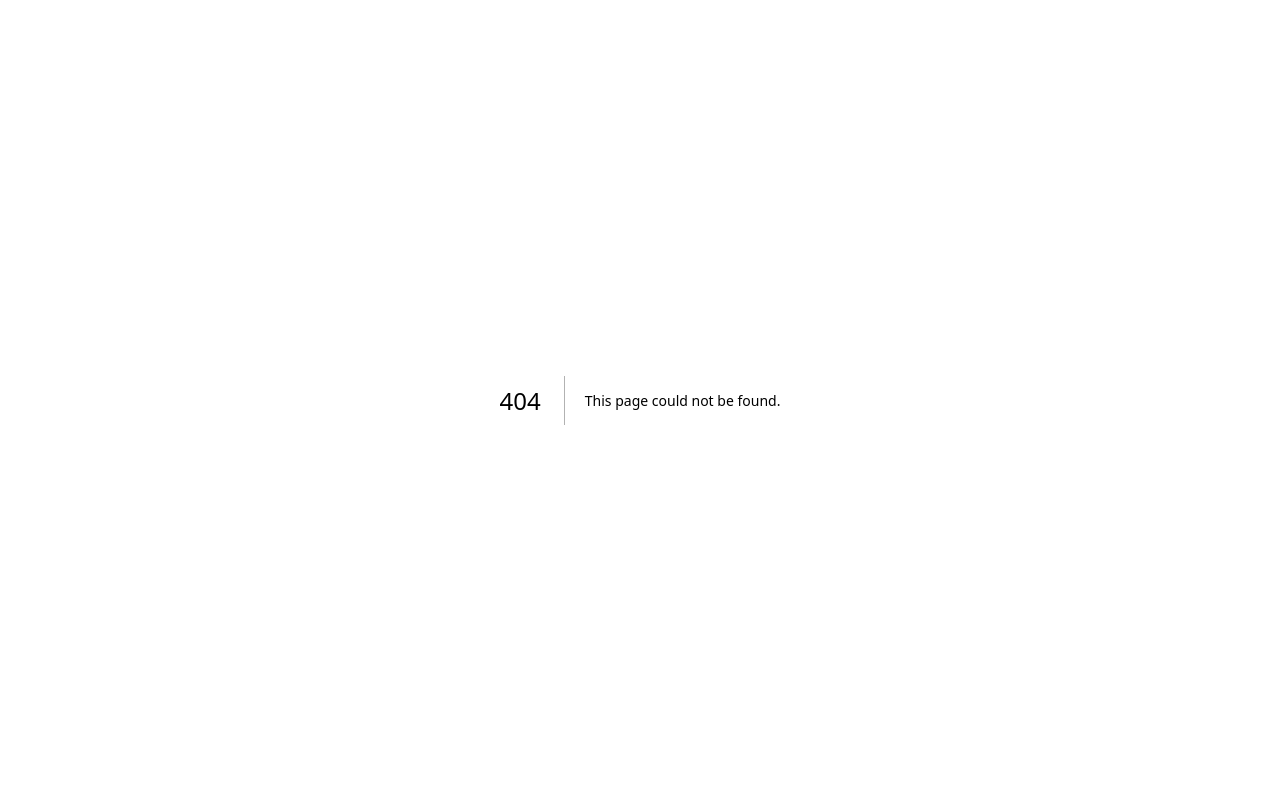
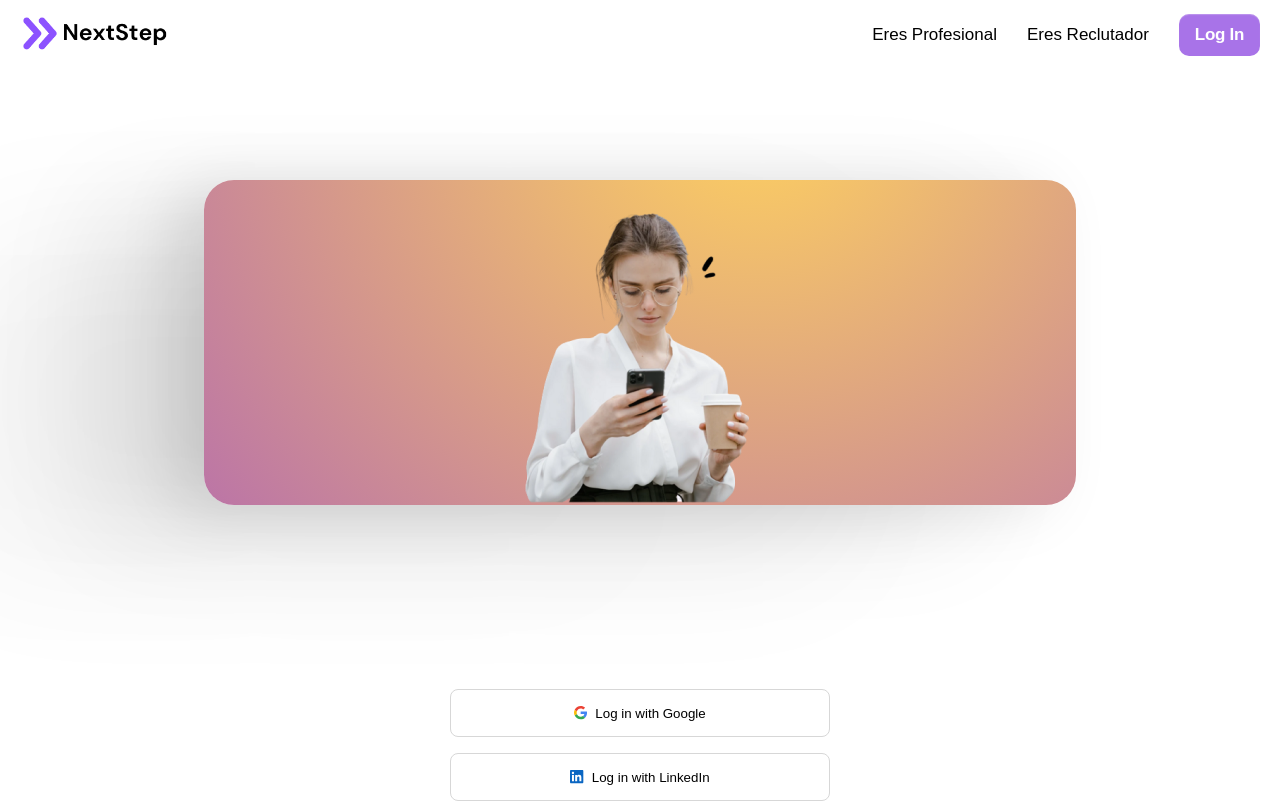
Before and after one commit to GabrielRuizVarela/next-step, a Next.js app: page /login in a window 1280 px wide. Before the commit this address had no page. Shown: the top 803 px of the page. Built offline with nearby package versions, Linux system fonts and the light colour scheme.

Commit message:
Added Login page

```diff
--- a/components/Navbar.tsx
+++ b/components/Navbar.tsx
@@ -3,11 +3,13 @@ import { Outfit } from '../pages/_app';
 import Button from './Button';
 import styles from '@/styles/Home.module.css';
 import Image from 'next/image';
+import Link from 'next/link';
 import React from 'react';
 
 const Navbar = () => (
   <nav className={styles.navbar}>
     <div className={styles.navbar__logo}>
+      <Link href="/">
         <Image
           src={bigLogo}
           alt="logo"
@@ -21,15 +23,14 @@ const Navbar = () => (
           width={280}
           height={280}
         />
+      </Link>
     </div>
     <div className={styles.navbar__links}>
-      <a href="#" className={Outfit.className}>
-        Eres Profesional
-      </a>
-      <a href="#" className={Outfit.className}>
-        Eres Reclutador
-      </a>
+      <div className={Outfit.className}>Eres Profesional</div>
+      <div className={Outfit.className}>Eres Reclutador</div>
+      <Link href="/login">
         <Button>Log In</Button>
+      </Link>
     </div>
   </nav>
 );
--- /dev/null
+++ b/pages/login/index.tsx
@@ -0,0 +1,105 @@
+import footerImg from '../../fonts/logo/Banner para LinkedIn marca personal rosa, lila, blanco.png';
+import logInGirlImage from '/public/login-girl.png';
+import Navbar from '@/components/Navbar';
+import styles from '@/styles/Login.module.css';
+import Head from 'next/head';
+import Image from 'next/image';
+import React, { SVGProps } from 'react';
+import logo from '../../fonts/logo/nextlogo.png';
+import useMediaQuery from './useMediaQuery';
+export default function LogIn() {
+  const isDesktop = useMediaQuery('(min-width: 768px)');
+
+  return (
+    <>
+      <Head>
+        <title>NextStep</title>
+        <meta name="description" content="Generated by create next app" />
+        <meta name="viewport" content="width=device-width, initial-scale=1" />
+        <link rel="icon" href="/favicon.ico" />
+      </Head>
+      <Navbar />
+      <main className={styles.main}>
+        <div className={styles.container}>
+          <div className={styles.rectangle}>
+            <Image
+              src={logInGirlImage}
+              alt="girl standing with a phone in her hand"
+            />
+          </div>
+        </div>
+        <div className={styles.button__container}>
+          <button className={styles.button}>
+            <LogosGoogleIcon />
+            Log in with Google
+          </button>
+          <button className={styles.button}>
+            <LogosLinkedinIcon />
+            Log in with LinkedIn
+          </button>
+        </div>
+      <footer>
+        {
+          isDesktop ? (
+            <Image src={footerImg} alt="NextStep logo"
+            style={{ width: "110%", objectFit: "cover" }}
+            />
+          ) : (
+            <Image src={logo} alt="NextStep logo"
+            height={100}
+            width={100}
+            style={{ objectFit: "cover" }}
+            />
+          )
+        }
+      </footer>
+      </main>
+    </>
+  );
+}
+
+export function LogosGoogleIcon(props: SVGProps<SVGSVGElement>) {
+  return (
+    <svg
+      xmlns="http://www.w3.org/2000/svg"
+      width="0.98em"
+      height="1em"
+      viewBox="0 0 256 262"
+      {...props}
+    >
+      <path
+        fill="#4285F4"
+        d="M255.878 133.451c0-10.734-.871-18.567-2.756-26.69H130.55v48.448h71.947c-1.45 12.04-9.283 30.172-26.69 42.356l-.244 1.622l38.755 30.023l2.685.268c24.659-22.774 38.875-56.282 38.875-96.027"
+      />
+      <path
+        fill="#34A853"
+        d="M130.55 261.1c35.248 0 64.839-11.605 86.453-31.622l-41.196-31.913c-11.024 7.688-25.82 13.055-45.257 13.055c-34.523 0-63.824-22.773-74.269-54.25l-1.531.13l-40.298 31.187l-.527 1.465C35.393 231.798 79.49 261.1 130.55 261.1"
+      />
+      <path
+        fill="#FBBC05"
+        d="M56.281 156.37c-2.756-8.123-4.351-16.827-4.351-25.82c0-8.994 1.595-17.697 4.206-25.82l-.073-1.73L15.26 71.312l-1.335.635C5.077 89.644 0 109.517 0 130.55s5.077 40.905 13.925 58.602l42.356-32.782"
+      />
+      <path
+        fill="#EB4335"
+        d="M130.55 50.479c24.514 0 41.05 10.589 50.479 19.438l36.844-35.974C195.245 12.91 165.798 0 130.55 0C79.49 0 35.393 29.301 13.925 71.947l42.211 32.783c10.59-31.477 39.891-54.251 74.414-54.251"
+      />
+    </svg>
+  );
+}
+
+export function LogosLinkedinIcon(props: SVGProps<SVGSVGElement>) {
+  return (
+    <svg
+      xmlns="http://www.w3.org/2000/svg"
+      width="1em"
+      height="1em"
+      viewBox="0 0 256 256"
+      {...props}
+    >
+      <path
+        fill="#0A66C2"
+        d="M218.123 218.127h-37.931v-59.403c0-14.165-.253-32.4-19.728-32.4c-19.756 0-22.779 15.434-22.779 31.369v60.43h-37.93V95.967h36.413v16.694h.51a39.907 39.907 0 0 1 35.928-19.733c38.445 0 45.533 25.288 45.533 58.186l-.016 67.013ZM56.955 79.27c-12.157.002-22.014-9.852-22.016-22.009c-.002-12.157 9.851-22.014 22.008-22.016c12.157-.003 22.014 9.851 22.016 22.008A22.013 22.013 0 0 1 56.955 79.27m18.966 138.858H37.95V95.967h37.97v122.16ZM237.033.018H18.89C8.58-.098.125 8.161-.001 18.471v219.053c.122 10.315 8.576 18.582 18.89 18.474h218.144c10.336.128 18.823-8.139 18.966-18.474V18.454c-.147-10.33-8.635-18.588-18.966-18.453"
+      />
+    </svg>
+  );
+}
--- /dev/null
+++ b/pages/login/useMediaQuery.ts
@@ -0,0 +1,19 @@
+import { useState, useEffect } from "react";
+
+const useMediaQuery = (query: string) => {
+  const [matches, setMatches] = useState(false);
+
+  useEffect(() => {
+    const media = window.matchMedia(query);
+    if (media.matches !== matches) {
+      setMatches(media.matches);
+    }
+    const listener = () => setMatches(media.matches);
+    window.addEventListener("resize", listener);
+    return () => window.removeEventListener("resize", listener);
+  }, [matches, query]);
+
+  return matches;
+}
+
+export default useMediaQuery;
--- /dev/null
+++ b/styles/Login.module.css
@@ -0,0 +1,62 @@
+.main {
+  display: flex;
+  flex-direction: column;
+  justify-content: center;
+  align-items: center;
+  padding: 0px;
+  gap: 84px;
+}
+
+.container {
+  width: 872px;
+  height: 425px;
+  margin-top: 11.25rem;
+  position: relative;
+}
+
+.rectangle {
+  position: absolute;
+  width: 872px;
+  height: 325px;
+  /* left: 356px; */
+  /* top: 154px; */
+  display: flex;
+  align-items: flex-end;
+  justify-content: center;
+  background: radial-gradient(
+      126.81% 313.34% at 63.44% -23.97%,
+      #ffd25e 0%,
+      rgba(117, 4, 187, 0.747) 97.17%
+    )
+    /* warning: gradient uses a rotation that is not supported by CSS and may not behave as expected */;
+  box-shadow: -429px 98px 176px rgba(0, 0, 0, 0.01),
+    -242px 55px 149px rgba(0, 0, 0, 0.05), -107px 25px 110px rgba(0, 0, 0, 0.09),
+    -27px 6px 61px rgba(0, 0, 0, 0.1), 0px 0px 0px rgba(0, 0, 0, 0.1);
+  border-radius: 30px;
+}
+
+.button__container{
+  display: flex;
+  flex-direction: column;
+  justify-content: center;
+  align-items: center;
+  padding: 0px;
+  gap: 16px;
+}
+
+.button {
+  display: flex;
+  flex-direction: row;
+  justify-content: center;
+  align-items: center;
+  padding: 12px;
+  gap: 8px;
+  width: 380px;
+  height: 48px;
+  left: 602px;
+  top: 563px;
+
+  background: #ffffff;
+  border: 1px solid #d7d7d7;
+  border-radius: 8px;
+}
```
Also changed, not shown: public/image-removebg-preview.png (added), public/login-girl.png (added). Lines whose indentation alone changed are shown as unchanged.
